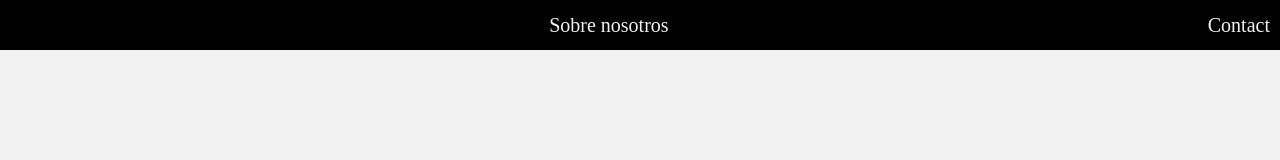
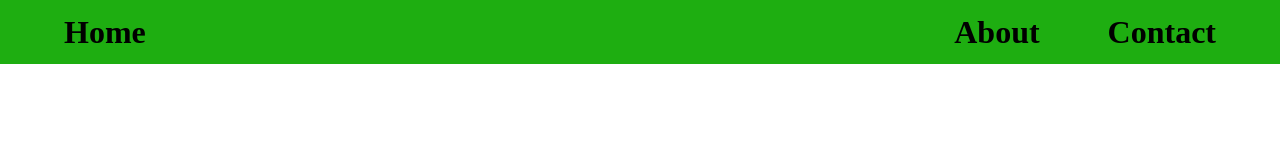
Before and after one commit to moraelhumano/git-101, a plain HTML site: page index.html in a window 1280 px wide. Drawn offline with Linux system fonts and the light colour scheme.

Commit message:
se agrega sass

```diff
--- /dev/null
+++ b/assets/css/main.scss
@@ -0,0 +1,35 @@
+$primary-color:#1eae11;
+$secondary-color:#000;
+$tertiary-color:#FFC107;
+
+
+$sm:2rem;
+$md:4rem;
+$lg:6rem;
+$xl:8rem;
+
+body {
+  margin: 0;
+}
+
+nav{
+    height: $md;
+    background: $primary-color;
+    display: flex;
+    justify-content: space-between;
+    align-items: center;
+    padding: 0 $sm;
+
+
+    a{
+        color: $secondary-color;
+        text-decoration: none;
+        font-size: $sm;
+        font-weight: bold;
+        padding: 0 $sm;
+        transition: all 0.3s ease-in-out;
+        &:hover{
+            color: $tertiary-color;
+        }
+    }
+}
--- a/index.html
+++ b/index.html
@@ -5,16 +5,16 @@
     <meta http-equiv="X-UA-Compatible" content="IE=edge">
     <meta name="viewport" content="width=device-width, initial-scale=1.0">
     <title>Foo 101</title>
-    <link rel="stylesheet" href="css/main.css">
+    <link rel="stylesheet" href="assets/css/main.css">
 </head>
 <body>
-    <nav class="">
-
-
-                <a href="index.html"><img src="" alt="" /></a>
-
-            <a href="about.html">Sobre nosotros</a>
+    <nav>
+        <a href="index.html">Home</a>
+        <div>
+            <a href="about.html">About</a>
             <a href="contact.html">Contact</a>
+        </div>
+    </nav>
 
 </body>
 </html>
```
Also changed, not shown: assets/css/main.css (added), css/main.css (deleted), 1 other file.
